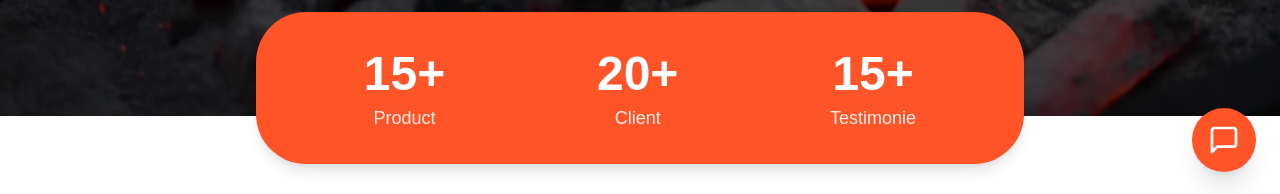
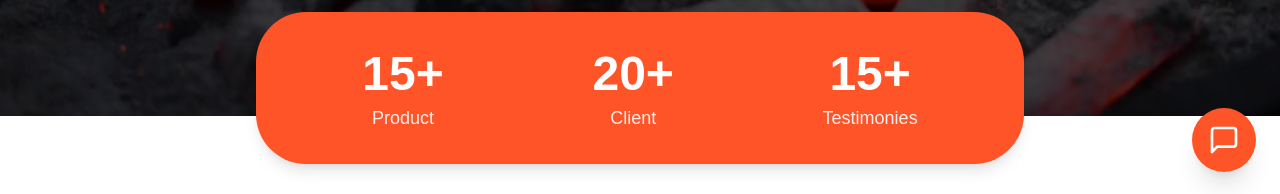
Before and after one commit to cimisachimi/indocharcoalsupply, a Next.js app: page /en in a window 1280 px wide. Shown: the part 604-798 px from the top of the page. Built offline with nearby package versions, Linux system fonts and the light colour scheme.

Commit message:
Changing en.json
- changing email into info@indocharcoalsupply.com
- changing testimonie into testimonies
- changing purchase guide desc

```diff
--- a/components/Footer.tsx
+++ b/components/Footer.tsx
@@ -59,10 +59,10 @@ const Footer: React.FC = () => {
               <li className="flex items-center justify-center md:justify-start gap-3">
                 <IconEmail />
                 <a
-                  href="mailto:briquettesupplier@gmail.com"
+                  href="mailto:info@indocharcoalsupply.com"
                   className="hover:text-white"
                 >
-                  briquettesupplier@gmail.com
+                  info@indocharcoalsupply.com
                 </a>
               </li>
               <li className="flex items-center justify-center md:justify-start gap-3">
--- a/messages/en.json
+++ b/messages/en.json
@@ -16,7 +16,7 @@
   "stat": {
     "product": "Product",
     "client": "Client",
-    "testimonie": "Testimonie"
+    "testimonie": "Testimonies"
   },
   "values": {
     "integrityDescription": "We are committed to conducting business with honesty, ethics and transparency in every aspect of our operations.",
@@ -69,7 +69,7 @@
     "aboutParagraph1": "Our team can provide support with your shipping needs. Please contact us for further information.",
     "aboutParagraph2": "Our minimum order quantity (MOQ) is 1 container 18 tons (20’ft). Contact us to discuss your needs with our team to determine the optimal MOQ for your business.",
     "guideTitle": "PURCHASE GUIDE: POLICIES & PROCEDURES",
-    "guideParagraph": "We ensure secure transactions with T/T and L/C payment methods. A 50% deposit confirms your order and starts production. The final 50% is processed upon production completion."
+    "guideParagraph": "We ensure transactions with T/T and L/C payment methods. A 50% down payment for your order and starts production. The final 50% is processed upon the production completion or upon the closing container in our shipping port."
   },
   "packaging": {
     "title": "Packaging Options",
```
